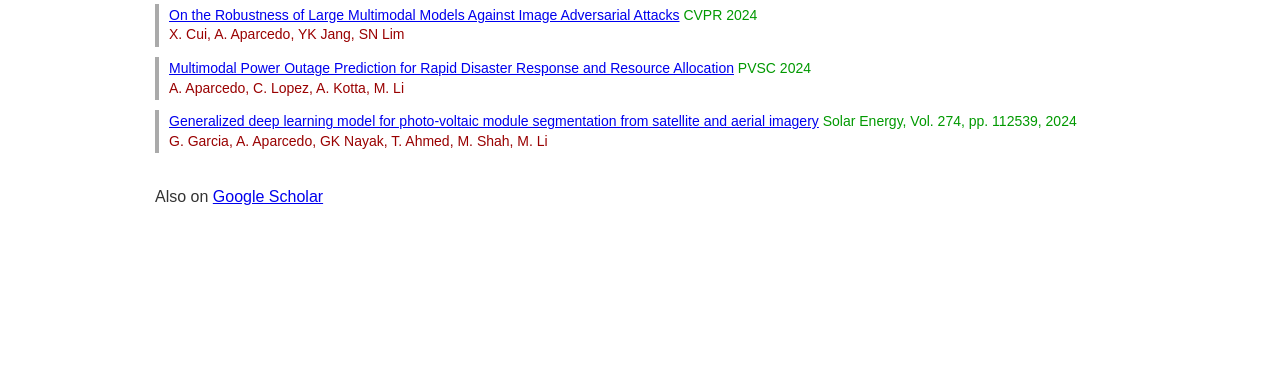
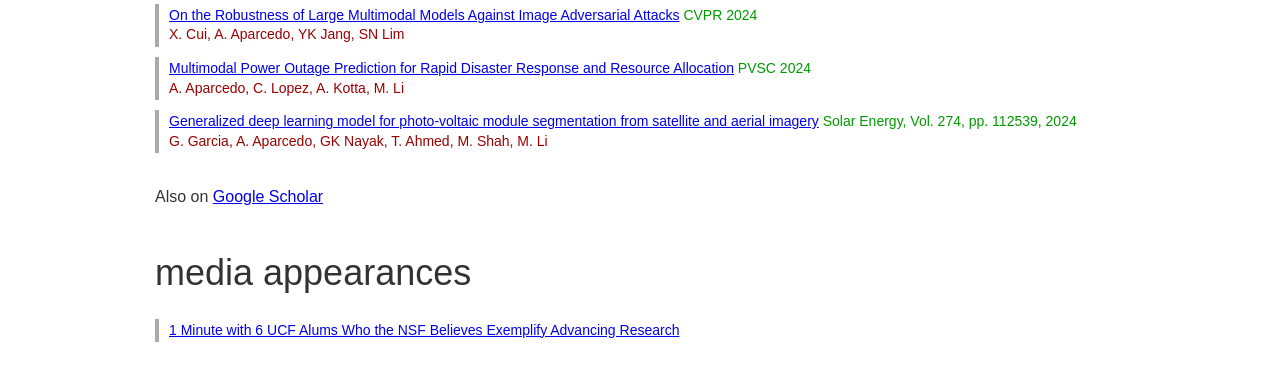
Before and after one commit to aaparcedo/alejandroaparcedo.com, a plain HTML site: page index.html in a window 1280 px wide. Shown: the part 595-976 px from the top of the page. Drawn offline with Linux system fonts and the light colour scheme.

Commit message:
add ucftoday appearance

```diff
--- a/index.html
+++ b/index.html
@@ -85,6 +85,14 @@
       </div>
     </div>
 
+    <div class="container">
+      <div class="ctitle">media appearances</div>
+
+      <div class="pub">
+        <div class="pub-title"><a href="https://www.ucf.edu/news/1-minute-with-6-ucf-alums-who-the-nsf-believes-exemplify-advancing-research/?utm_source=gmucf&utm_medium=email&utm_campaign=news_announcement_email&utm_content=2025-11-10">1 Minute with 6 UCF Alums Who the NSF Believes Exemplify Advancing Research</a></div>
+      </div>
+    </div>
+
     <br><br><br><br><br><br><br><br><br><br><br>
 
   </body>
```
Also changed, not shown: assets/gatech_logo.png (deleted).
